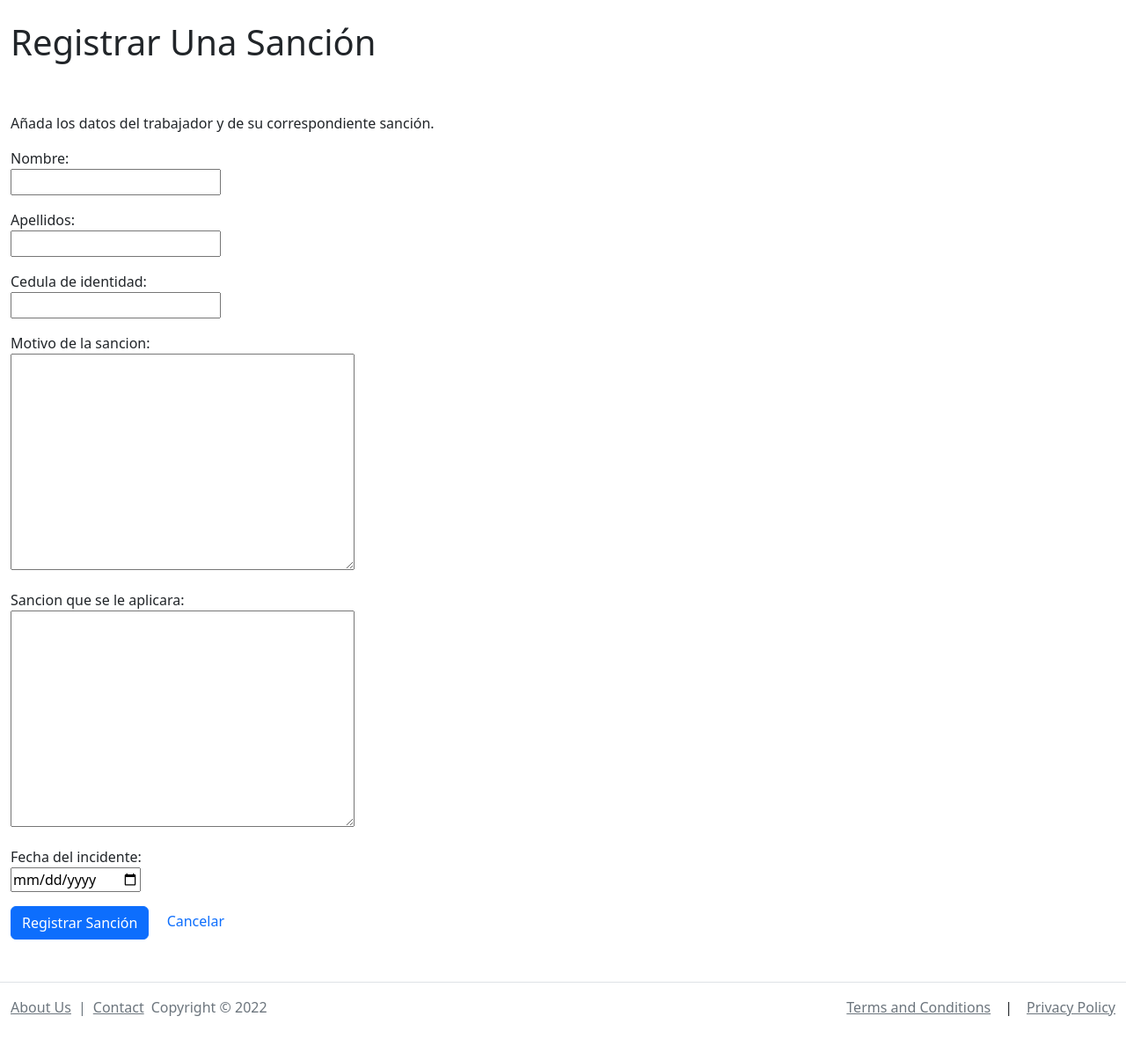
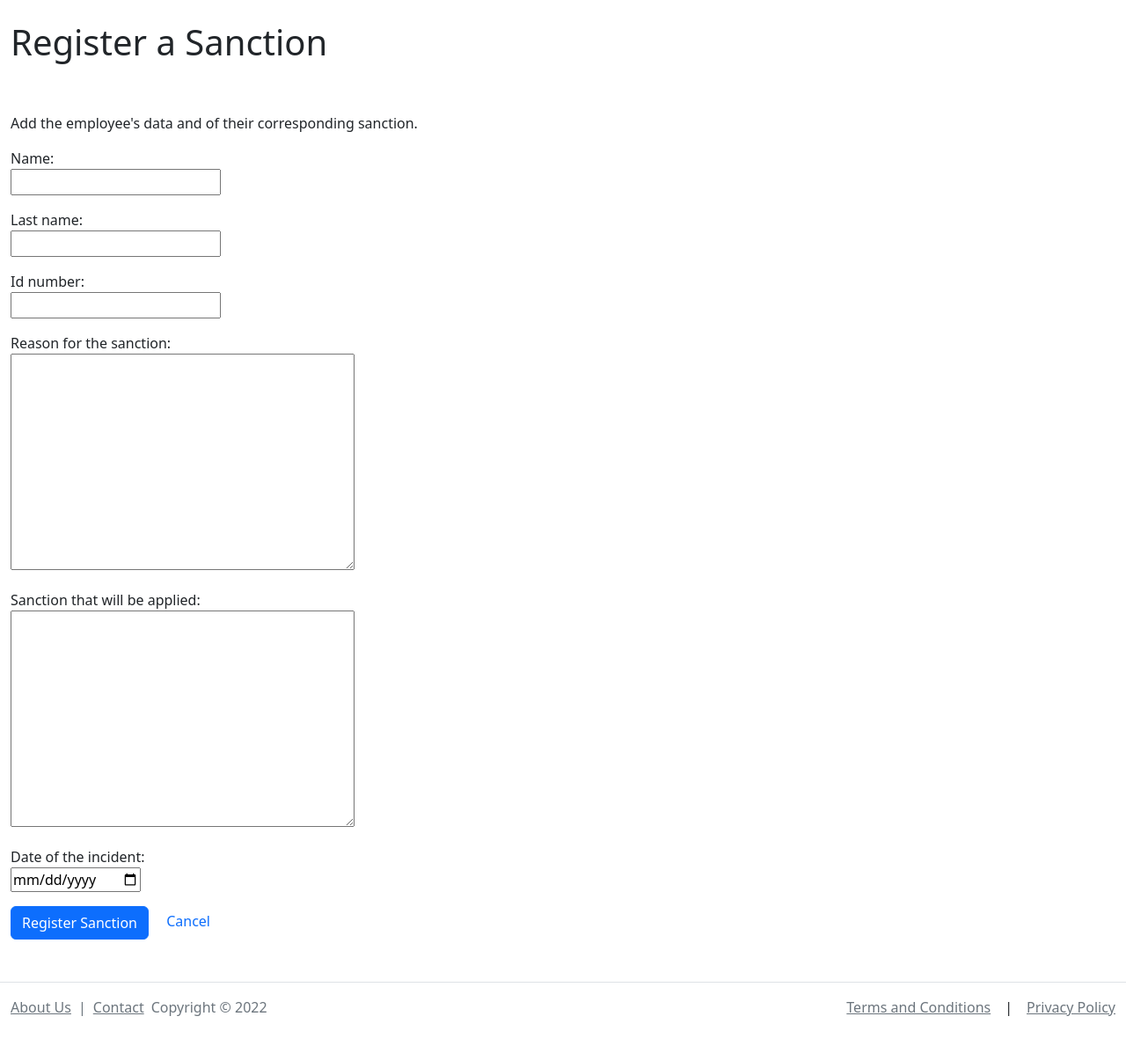
Before and after one commit to eduardoluis11/human-resources-english, a Django app: page /registrar-sancion in a window 1280 px wide. Shown: the part 56-1253 px from the top of the page at 88% size. Run offline with Django 4.2, Linux system fonts and the light colour scheme; the visitor is signed in with stand-in values (Sample User, id 1); some libraries are stand-ins or nearby versions.

Commit message:
Translated everything from "Sanciones"

```diff
--- a/app_rrhh/formularios.py
+++ b/app_rrhh/formularios.py
@@ -16,12 +16,12 @@ https://code.djangoproject.com/ticket/16304 ).
 
 """
 class FormularioRegistrarSancion(forms.Form):
-    nombre = forms.CharField(max_length=50)
-    apellidos = forms.CharField(max_length=50)
-    cedula_de_identidad = forms.CharField(max_length=15)
-    motivo_de_la_sancion = forms.CharField(widget=forms.Textarea)
-    sancion_que_se_le_aplicara = forms.CharField(widget=forms.Textarea)
-    fecha_del_incidente = forms.DateField(widget=forms.widgets.DateInput(attrs={'type': 'date'}))
+    name = forms.CharField(max_length=50)
+    last_name = forms.CharField(max_length=50)
+    id_number = forms.CharField(max_length=15)
+    reason_for_the_sanction = forms.CharField(widget=forms.Textarea)
+    sanction_that_will_be_applied = forms.CharField(widget=forms.Textarea)
+    date_of_the_incident = forms.DateField(widget=forms.widgets.DateInput(attrs={'type': 'date'}))
 
 """ Formulario para registrar las bonificaciones familiares de un trabajador.
 
--- a/app_rrhh/views.py
+++ b/app_rrhh/views.py
@@ -192,12 +192,12 @@ def registrar_sancion(request):
     # confirmacion_nueva_sancion = ''
 
     if request.method == "POST":
-        nombre = request.POST["nombre"]
-        apellidos = request.POST["apellidos"]
-        cedula = request.POST["cedula_de_identidad"]
-        motivo_de_sancion = request.POST["motivo_de_la_sancion"]
-        sancion_a_aplicar = request.POST["sancion_que_se_le_aplicara"]
-        fecha_del_incidente = request.POST["fecha_del_incidente"]
+        nombre = request.POST["name"]
+        apellidos = request.POST["last_name"]
+        cedula = request.POST["id_number"]
+        motivo_de_sancion = request.POST["reason_for_the_sanction"]
+        sancion_a_aplicar = request.POST["sanction_that_will_be_applied"]
+        fecha_del_incidente = request.POST["date_of_the_incident"]
 
         # PARA DEBUGGEAR: esto metera una imagen en la base de datos. BORRAR
         # foto_firma_trabajador = request.FILES["foto_firma_trabajador"]
@@ -214,7 +214,9 @@ def registrar_sancion(request):
         nueva_sancion.save()
 
         # Mensaje flash de confirmación
-        messages.success(request, "Se ha registrado una nueva sanción correctamente.")
+        messages.success(request, "A new sanction has been successfully registered.")
+
+        # messages.success(request, "Se ha registrado una nueva sanción correctamente.")
 
         # PARA DEBUGGEAR. Esto preparará la imagen para meterla a la bbdd. BORRAR.
         # nueva_imagen = Permiso(foto_firma_trabajador=foto_firma_trabajador)
--- a/templates/sancion/lista-sanciones.html
+++ b/templates/sancion/lista-sanciones.html
@@ -2,13 +2,13 @@
 
 <!-- Puedo cambiarle el título de la pestaña a una página agregándole el tag “block title” a esa página. -->
 {% block title %}
-    Lista de Sanciones
+    Sanctions List
 {% endblock %}
 
 <!-- Lista de todas las sanciones para todos los empelados -->
 {% block body %}
 
-    <h1>Sanctions</h1>
+    <h1>Sanctions List</h1>
     <br>
     <br>
 
@@ -19,7 +19,7 @@
 
 
     <!-- Enlace para agregar una nueva sanción -->
-    <a href="{% url 'registrar_sancion' %}" class="text-decoration-none">Add a New Saction</a>
+    <a href="{% url 'registrar_sancion' %}" class="text-decoration-none">Add a New Sanction</a>
     <br>
     <br>
 
--- a/templates/sancion/registrar-sancion.html
+++ b/templates/sancion/registrar-sancion.html
@@ -2,18 +2,19 @@
 
 <!-- Puedo cambiarle el título de la pestaña a una página agregándole el tag “block title” a esa página. -->
 {% block title %}
-    Registrar Una Sanción
+    Register a Sanction
 {% endblock %}
 
 <!-- Lista de todas las sanciones para todos los empelados -->
 {% block body %}
 
-    <h1>Registrar Una Sanción</h1>
+    <h1>Register a Sanction</h1>
     <br>
     <br>
 
     <p>
-        Añada los datos del trabajador y de su correspondiente sanción.
+<!--        Añada los datos del trabajador y de su correspondiente sanción.-->
+        Add the employee's data and of their corresponding sanction.
     </p>
 
     <!-- Esto me llama el formulario de Django para registrar sanciones.
@@ -29,11 +30,11 @@
 
         {{formulario.as_p}}   <!-- Django form -->
 
-        <input class="btn btn-primary" type="submit" value="Registrar Sanción">  <!-- Botón de enviar/submit -->
+        <input class="btn btn-primary" type="submit" value="Register Sanction">  <!-- Botón de enviar/submit -->
 
         <!-- Esto regresará al usuario a la lista de sanciones -->
         <a href="{% url 'lista_sanciones' %}" class="text-decoration-none" style="padding-left: 1rem;">
-            Cancelar
+            Cancel
         </a>
         <br>
         <br>
```
